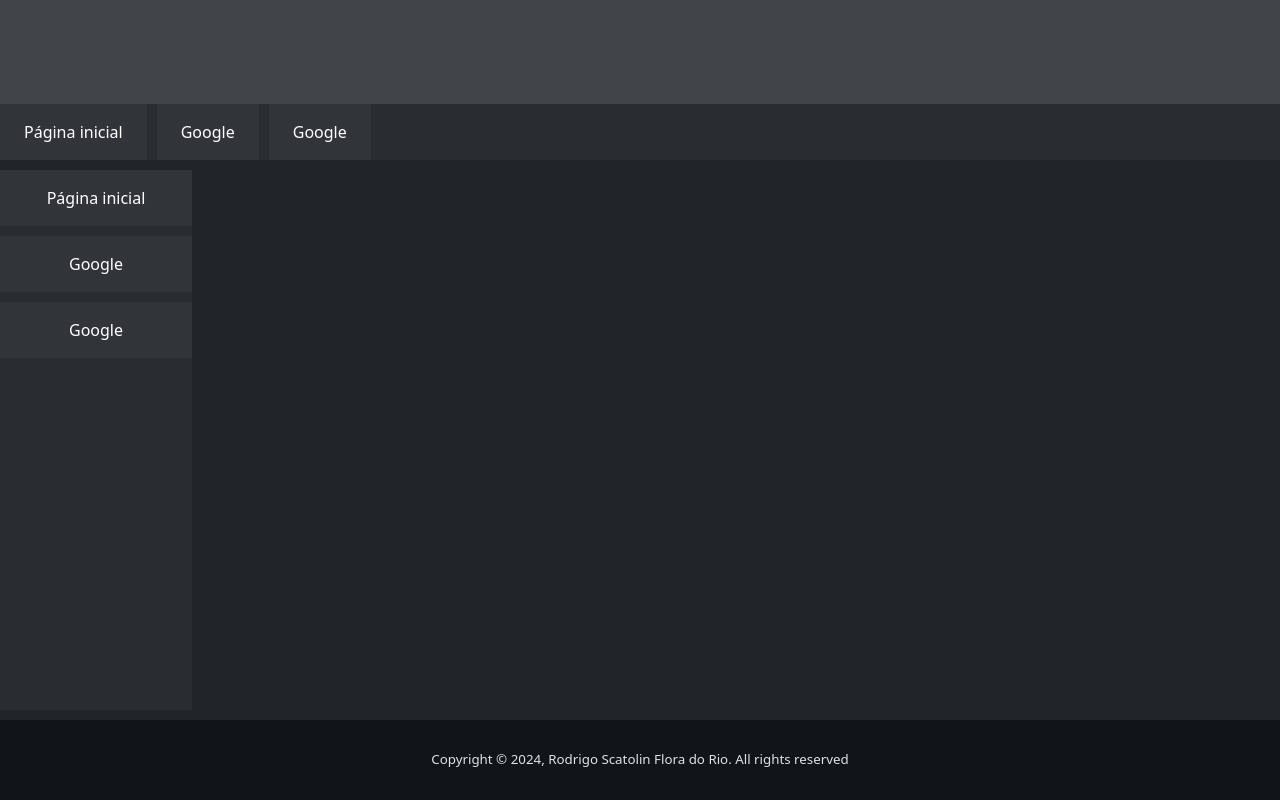
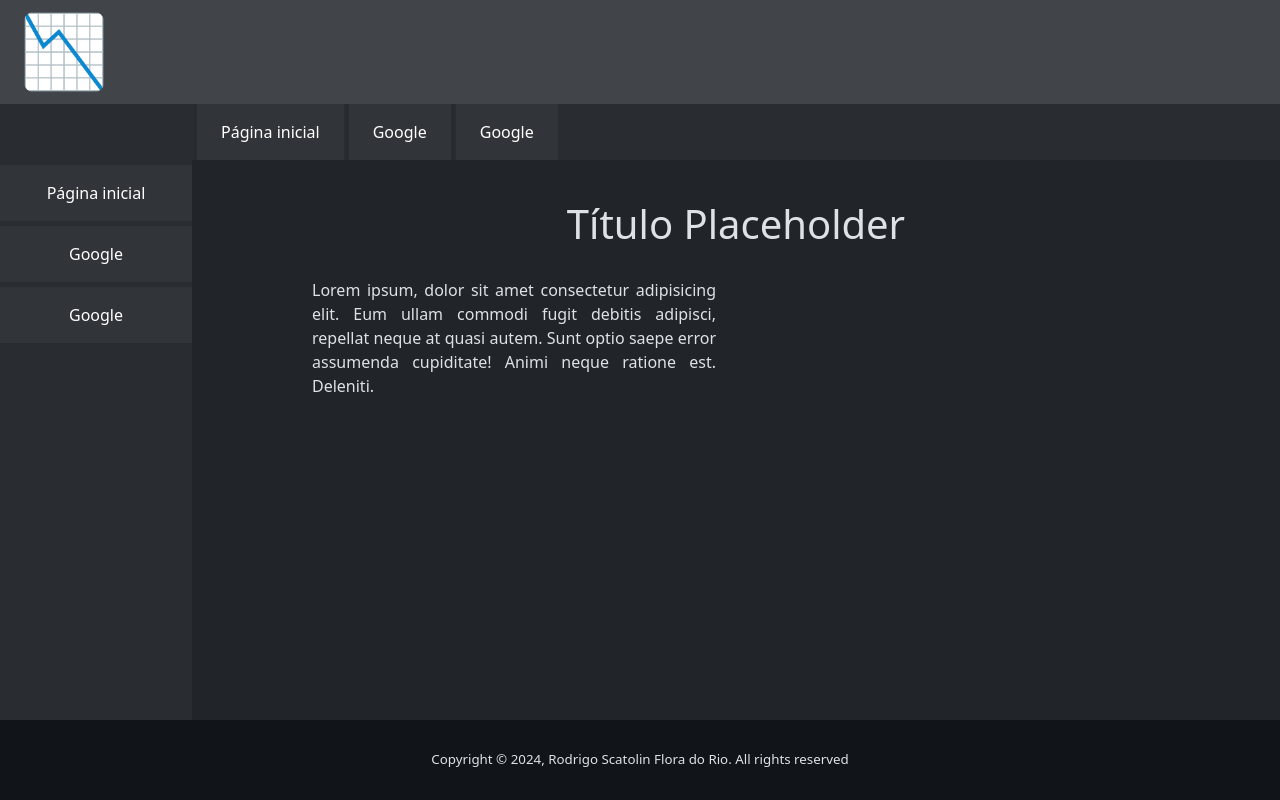
Before and after one commit to HarryDigo/ebook_pw, a plain HTML site: page index.html in a window 1280 px wide. Drawn offline with nearby package versions, Linux system fonts and the light colour scheme.

Commit message:
mais progresso

```diff
--- a/css/style.css
+++ b/css/style.css
@@ -47,17 +47,17 @@ ul.my_navbar li a:hover:not(.active) {background-color: #111519;}
 ul.horizontal.my_navbar li {
     float: left;
     height: 100%;
-    margin-left: 10px;
+    margin-left: 5px;
 }
 ul.horizontal.my_navbar li a {
     text-align: center;
     height: 100%;
     padding: 0px 24px;
 }
-ul.horizontal.my_navbar li:first-child{margin:0}
+ul.horizontal.my_navbar li:first-child{margin-left: 5px;}
 
-ul.vertical.my_navbar li {margin-top: 10px;}
+ul.vertical.my_navbar li {margin-top: 5px;}
 ul.vertical.my_navbar li a {padding: 16px 0 16px 0;}
-ul.vertical.my_navbar li:first-child {margin:0;}
+ul.vertical.my_navbar li:first-child {margin-top: 5px;}
 
 /*Fim do navbar*/
--- a/index.html
+++ b/index.html
@@ -24,10 +24,13 @@
         <header style="background-color: #414549; height: 20%; overflow: hidden;">
 
             <div style="height: 65%;"> <!--Header-->
-
+                <div class="center_content" style="height: 100%; width: 10%;">
+                    <img src="img/icon_graph.png" style="max-height: 80%; border-radius: 20%;">
+                </div>
             </div>
 
-            <ul class="horizontal my_navbar" style="height: 35%;"> <!--Navbar horizontal-->
+            <div style="height: 35%; background-color: #292d32;">
+                <ul class="horizontal my_navbar" style="height: 100%;width: 85%; float: right;"> <!--Navbar horizontal-->
                     <li>
                         <a href=javascript:void(0)><div class="center_content"><span>Página inicial</span></div></a>
                     </li>
@@ -38,12 +41,13 @@
                         <a href=javascript:void(0)><div class="center_content"><span>Google</span></div></a>
                     </li>
                 </ul>
+            </div>
 
         </header>
 
-        <main style="height: 70%; overflow: hidden;">
-            <section style="width: 15%; height: 100%; background-color: #292d32; border-top:#212529 solid 10px; border-bottom:#212529 solid 10px;">
-                <ul class="vertical my_navbar" style="background-color: inherit;"> <!--Navbar horizontal-->
+        <main style="height: 70%; overflow: hidden; display: flex;">
+            <section style="width: 15%; height: 100%; background-color: #292d32;">
+                <ul class="vertical my_navbar" style="background-color: inherit;"> <!--Navbar vertical-->
                     <li>
                         <a href=javascript:void(0)><div class="center_content"><span>Página inicial</span></div></a>
                     </li>
@@ -55,9 +59,28 @@
                     </li>
                 </ul>
             </section>
+            <section style="overflow: auto; width: 85%;">
+                <div style="padding: 40px 100px;"> <!--Página inicial-->
+
+                    <div style="text-align: center; margin-bottom: 30px;">
+                        <h1>Título Placeholder</h1>
+                    </div>
+
+                    <div style="width: 50%; float: right; height:  3000px; text-align: justify; padding: 0 20px;">
+                        <div style="margin-top:2000px">
+                        Lorem ipsum, dolor sit amet consectetur adipisicing elit. Eum ullam commodi fugit debitis adipisci, repellat neque at quasi autem. Sunt optio saepe error assumenda cupiditate! Animi neque ratione est. Deleniti.
+                        </div>
+                    </div>
+
+                    <div style="width: 50%; float: right; height: 100%; text-align: justify; padding: 0 20px;">
+                        Lorem ipsum, dolor sit amet consectetur adipisicing elit. Eum ullam commodi fugit debitis adipisci, repellat neque at quasi autem. Sunt optio saepe error assumenda cupiditate! Animi neque ratione est. Deleniti.
+                    </div>
+
+                </div>
+            </section>
         </main>
 
-        <footer class="center_content" style="height: 10%; overflow: hidden; background-color: #111519;">
+        <footer class="center_content" style="height: 10%; overflow: hidden; background-color: #111519;"> <!--footer-->
             <span class="small">Copyright &copy; 2024, Rodrigo Scatolin Flora do Rio. All rights reserved</span class="small">
         </footer>
 
```
Also changed, not shown: img/icon_graph.png (added). Lines whose indentation alone changed are shown as unchanged.
